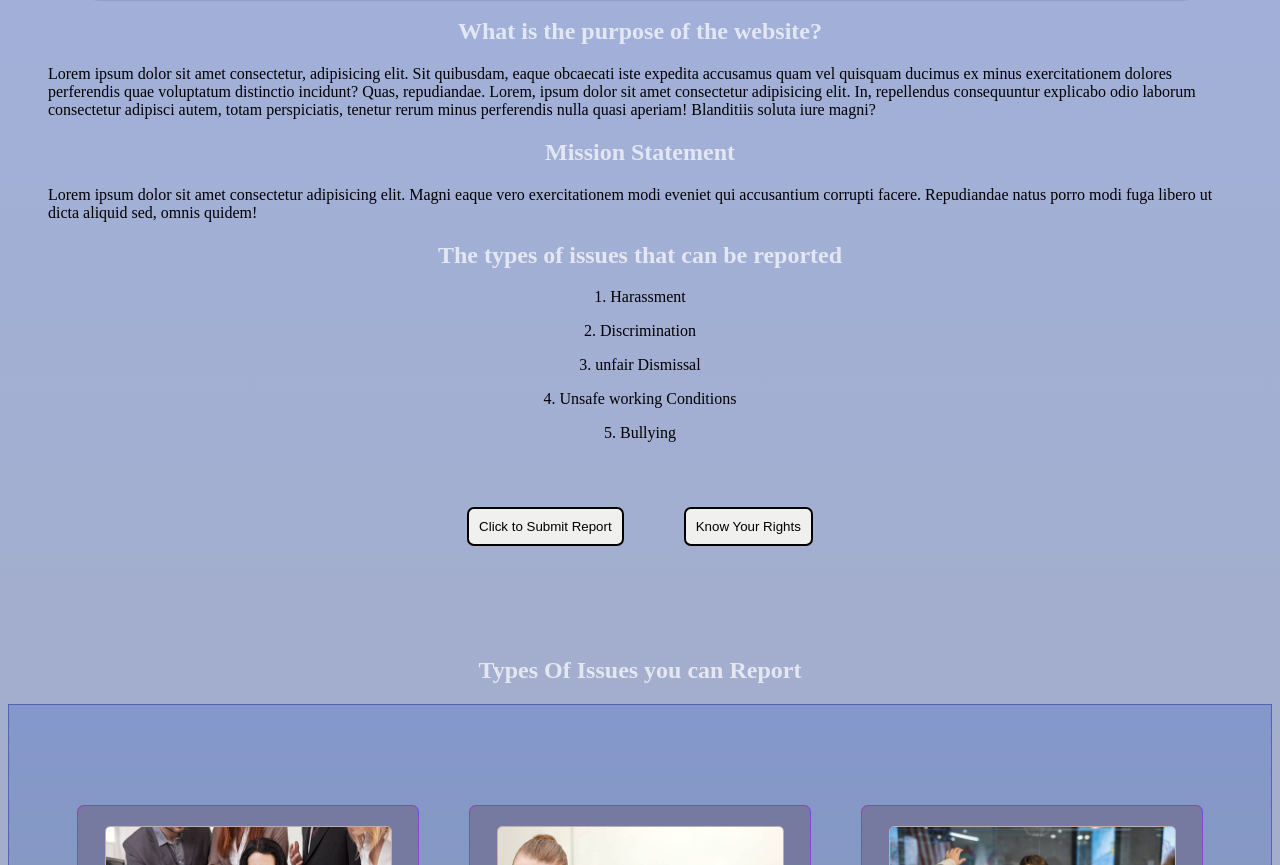
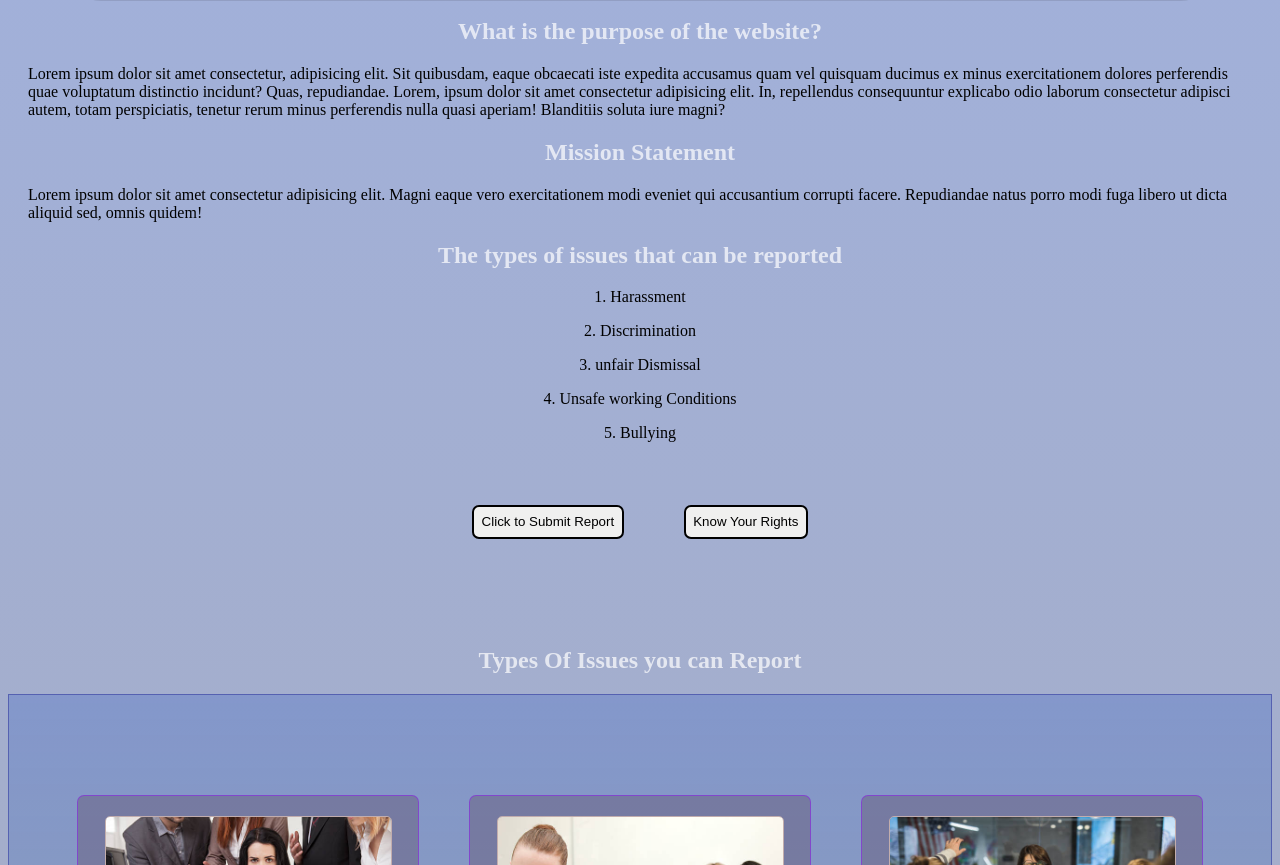
Before and after one commit to MbongeleniV/Harassment-Reporting-App, a plain HTML site: page index.html in a window 1280 px wide. Shown: the part 923-1788 px from the top of the page. Drawn offline with Linux system fonts and the light colour scheme.

Commit message:
margins modified

```diff
--- a/style.css
+++ b/style.css
@@ -724,7 +724,7 @@ button{justify-content: center;
 
 }
 
-.twobtn ,button{padding:10px ;
+.twobtn ,button{padding:7.5px ;
                 margin:30px;
 
                cursor:pointer;
@@ -1275,12 +1275,12 @@ h2{color:rgba(10, 10, 10, 0.492);
                          transform: translateY(-5px);
 
 }
-.terms p{font-family:'Segoe UI', Tahoma, Geneva, Verdana, sans-serif
+.terms p{font-family:'Segoe UI', Tahoma, Geneva, Verdana, sans-serif;
+        margin-left:20px;
+         margin-right:20px;
+}
+.intro p{margin-left:20px;
+         margin-right:20px;
 
 
 }
-.intro p{margin-left:40px;
-         margin-right:40px;
-
-
-}
```
